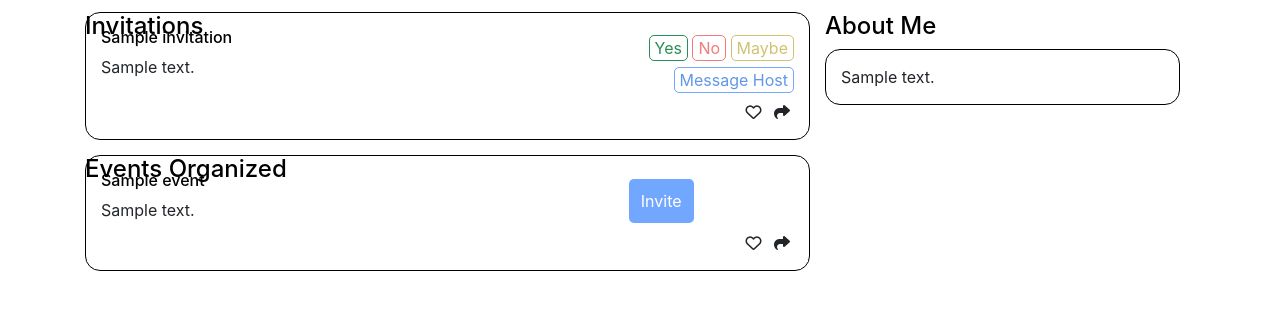
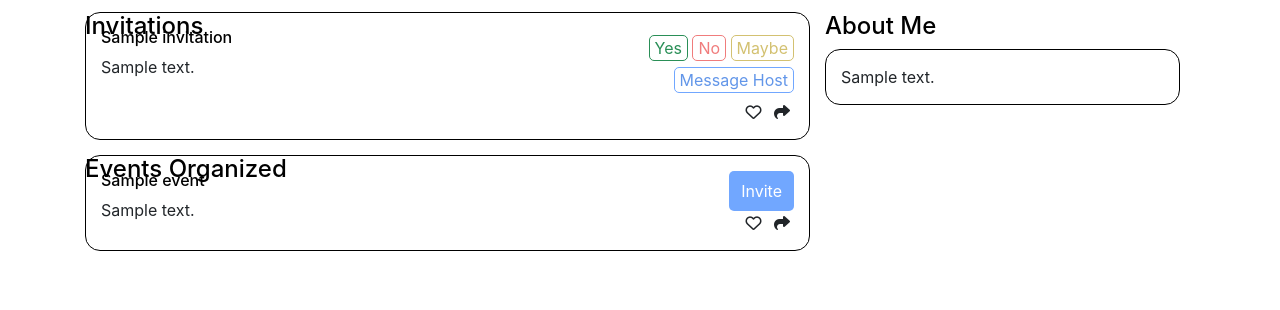
Before and after one commit to quyenxhuynh/invit.io, a PHP site: page /profile.php in a window 1280 px wide. Shown: the part 184-494 px from the top of the page. Run offline with PHP 8.4, Linux system fonts and the light colour scheme; the visitor is signed in with stand-in values (Sample User, id 1); tables that the repository leaves empty or names only in its code hold one stand-in row (values such as "Sample post"); grey boxes marked "Sample" are stand-in pictures; a stand-in replaces the project's code that opens the database connection; some libraries are stand-ins or nearby versions.

Commit message:
adjust css for profile

```diff
--- a/css/profile.css
+++ b/css/profile.css
@@ -51,8 +51,11 @@
 }
 
 .right-event {
-    display: grid;
     grid-column: 2 / 3;
+    display: flex;
+    flex-direction: column;
+    justify-content: flex-start;
+    align-items: flex-end;
 }
 
 .heart-toggle, .share-event {
--- a/index.php
+++ b/index.php
@@ -51,6 +51,12 @@ switch (@parse_url($_SERVER['REQUEST_URI'])['path']) {
       case '/ngphp-post.php':
             require '/ngphp-post.php';
             break;
+      case '/set_attending.php':
+            require '/set_attending.php';
+            break;
+      case '/invite.php':
+            require '/invite.php';
+            break;
    default:
       http_response_code(404);
       exit('Not Found');
--- a/profile.php
+++ b/profile.php
@@ -163,7 +163,7 @@
 							<h6>" . $row['event_title'] . "</h6>
 							<div class='event-description'>" . $row['description'] . "</div>
 						</div>
-					<a style='width: fit-content; float:right' id='new-event-btn' class='btn-blue-muted m-2' href='invite.php?event_id=".$row['event_id']."'>Invite</a>
+
 						<div class='right-event'>";
 							if (isset($_SESSION['logged_in']) && !empty($_SESSION['logged_in'])) {
 								if ($_SESSION['logged_in'] != $username) {
@@ -174,6 +174,10 @@
 									</div>
 									<div class='mb-2 right'>
 										<a href='' class='btn-blue-muted-outline btn-invite'>Message Host</a></div>";
+								}
+								else {
+									echo "<div class='my-2 right'>
+									<a id='new-event-btn' class='btn-blue-muted' href='invite.php?event_id=".$row['event_id']."'>Invite</a></div>";
 								}
 							}
 
```
Lines whose indentation alone changed are shown as unchanged.
